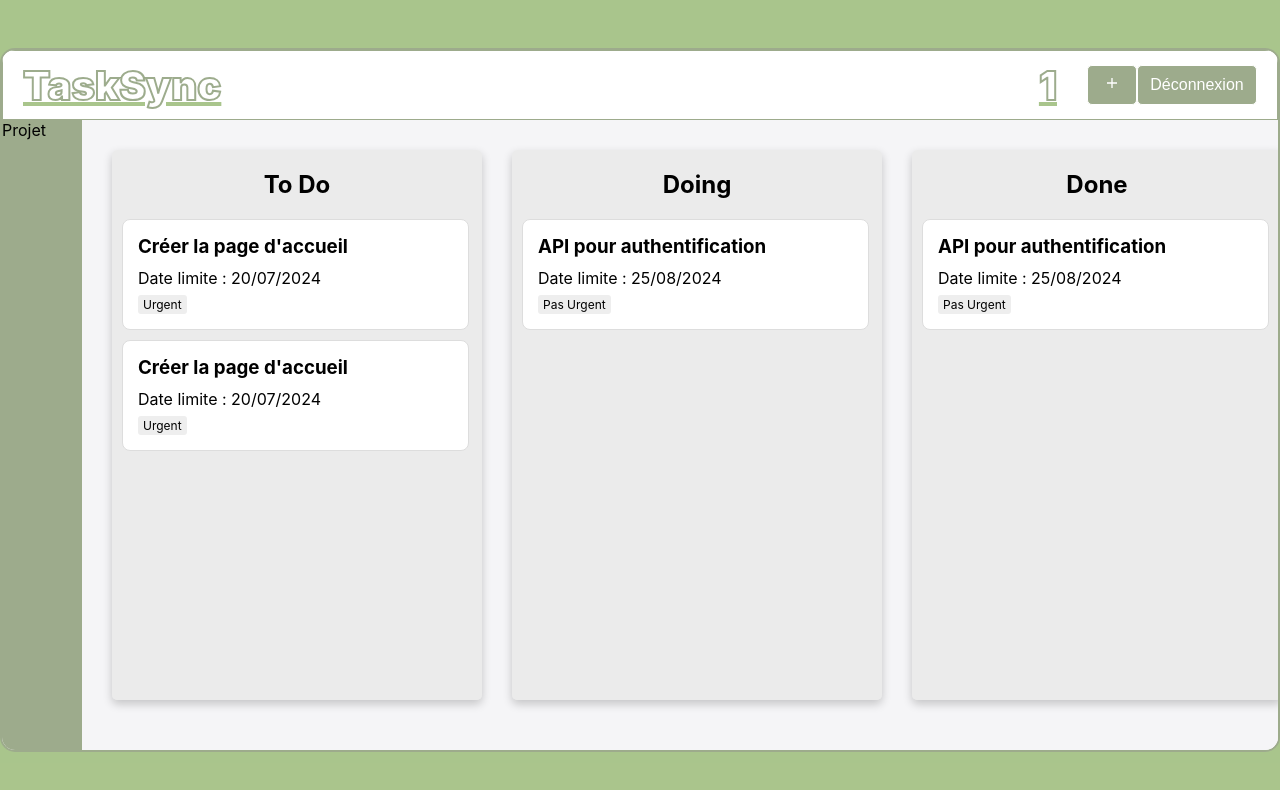
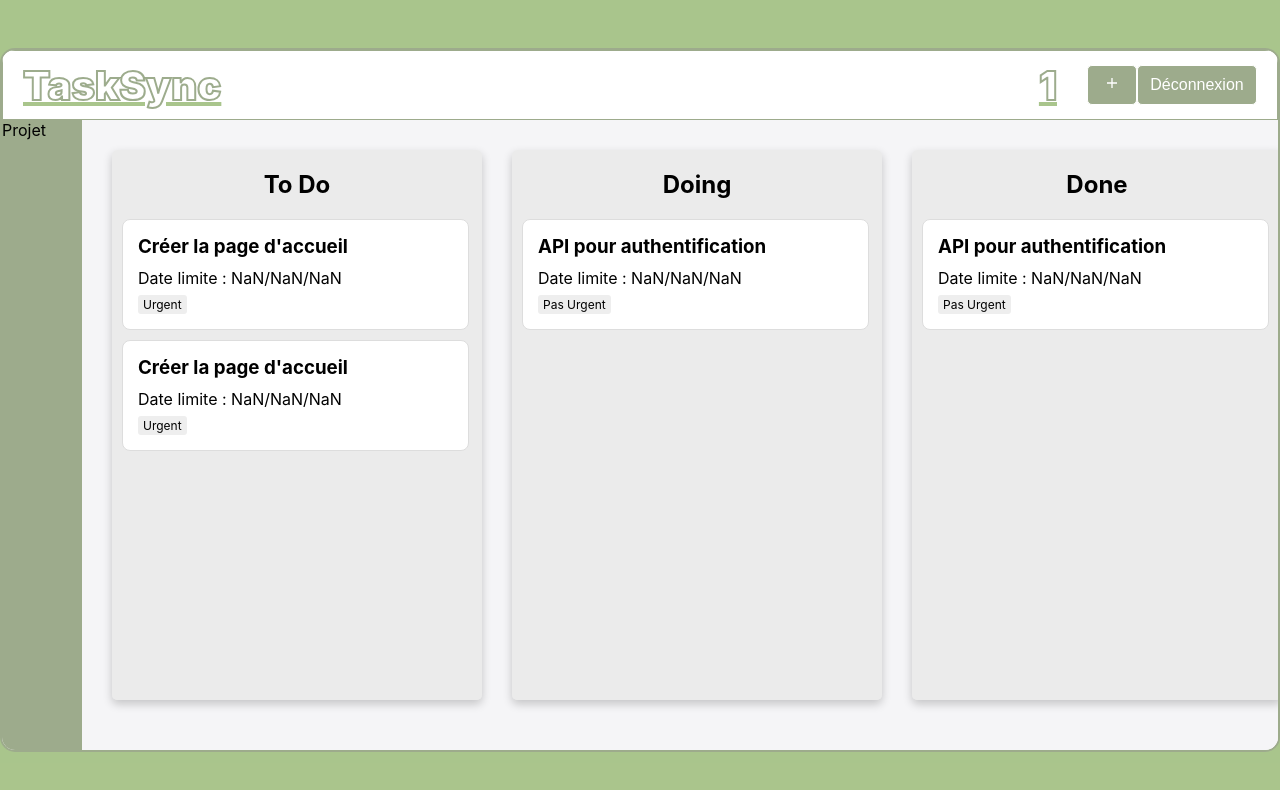
Before and after one commit to OthmaneB-Pro/TaskSync, a React (Create React App) app: page /interface/1 in a window 1280 px wide. Shown: the top 790 px of the page. Built offline with nearby package versions, Linux system fonts and the light colour scheme.

Commit message:
🐛 Bug Fix : Date > FormatDate

```diff
--- a/src/components/reusable-ui/CardPrimary.tsx
+++ b/src/components/reusable-ui/CardPrimary.tsx
@@ -1,6 +1,7 @@
 import styled from "styled-components";
 import TaskDetails from "../pages/interfaceMain/status/taskCard/TaskDetails";
 import { TaskCardType } from "../reusable-type/TaskCard";
+import { formatDate } from "../../utils/FormatDate";
 
 export default function CardPrimary({
   task,
@@ -13,7 +14,7 @@ export default function CardPrimary({
     <CardStyled>
       <div className="task-header" onClick={() => onExpand(task.id)}>
         <h3>{task.title}</h3>
-        <p>Date limite : {task.dueDate}</p>
+        <p>Date limite : {formatDate(new Date(task.dueDate))}</p>
         <div className="tags">
           <span>{task.tags}</span>
         </div>
--- /dev/null
+++ b/src/utils/FormatDate.tsx
@@ -0,0 +1,7 @@
+export const formatDate = (date : any) => {
+    const day = String(date.getDate()).padStart(2, '0');
+    const month = String(date.getMonth() + 1).padStart(2, '0');
+    const year = date.getFullYear();
+
+    return `${day}/${month}/${year}`;
+  }
```
